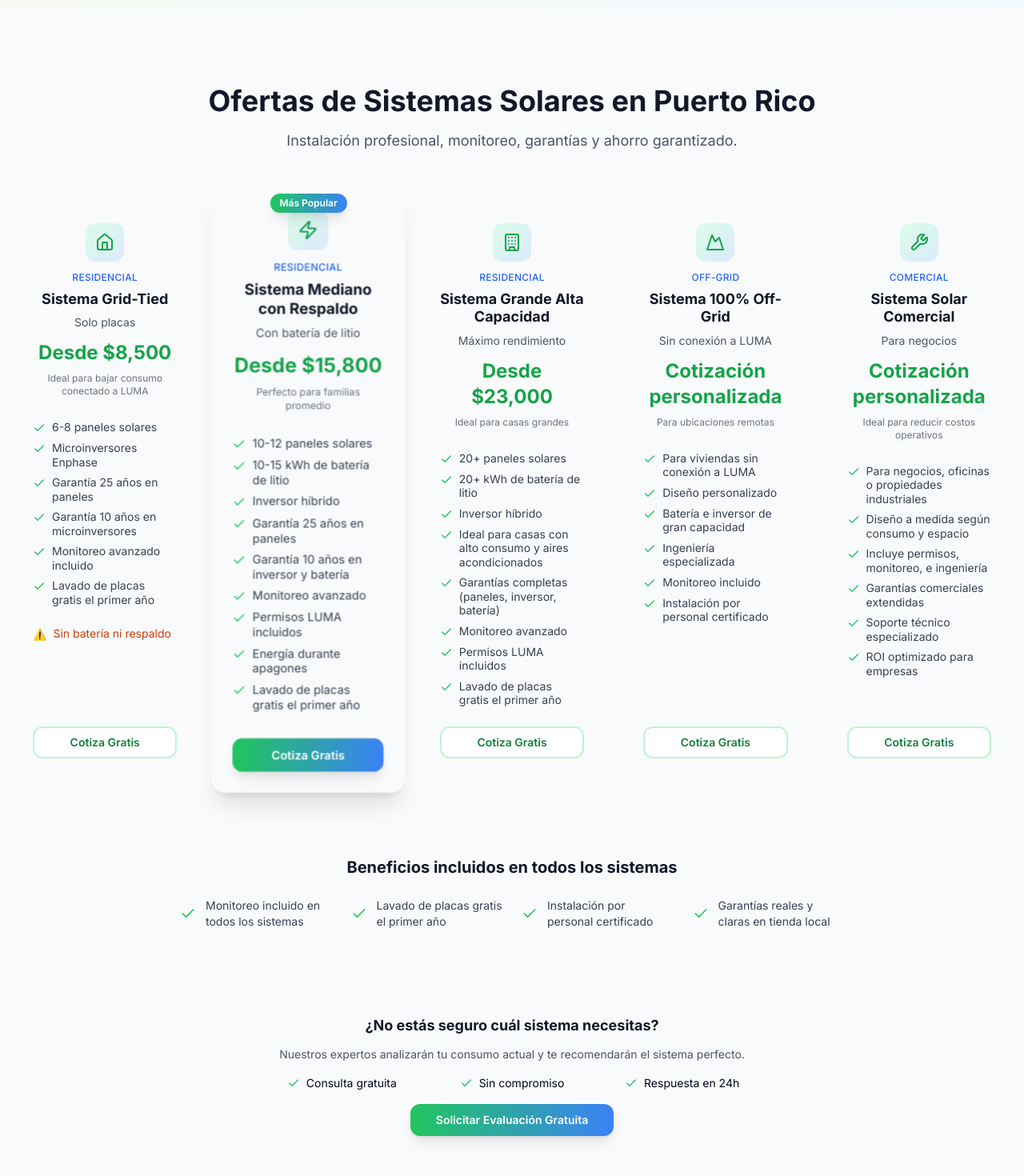
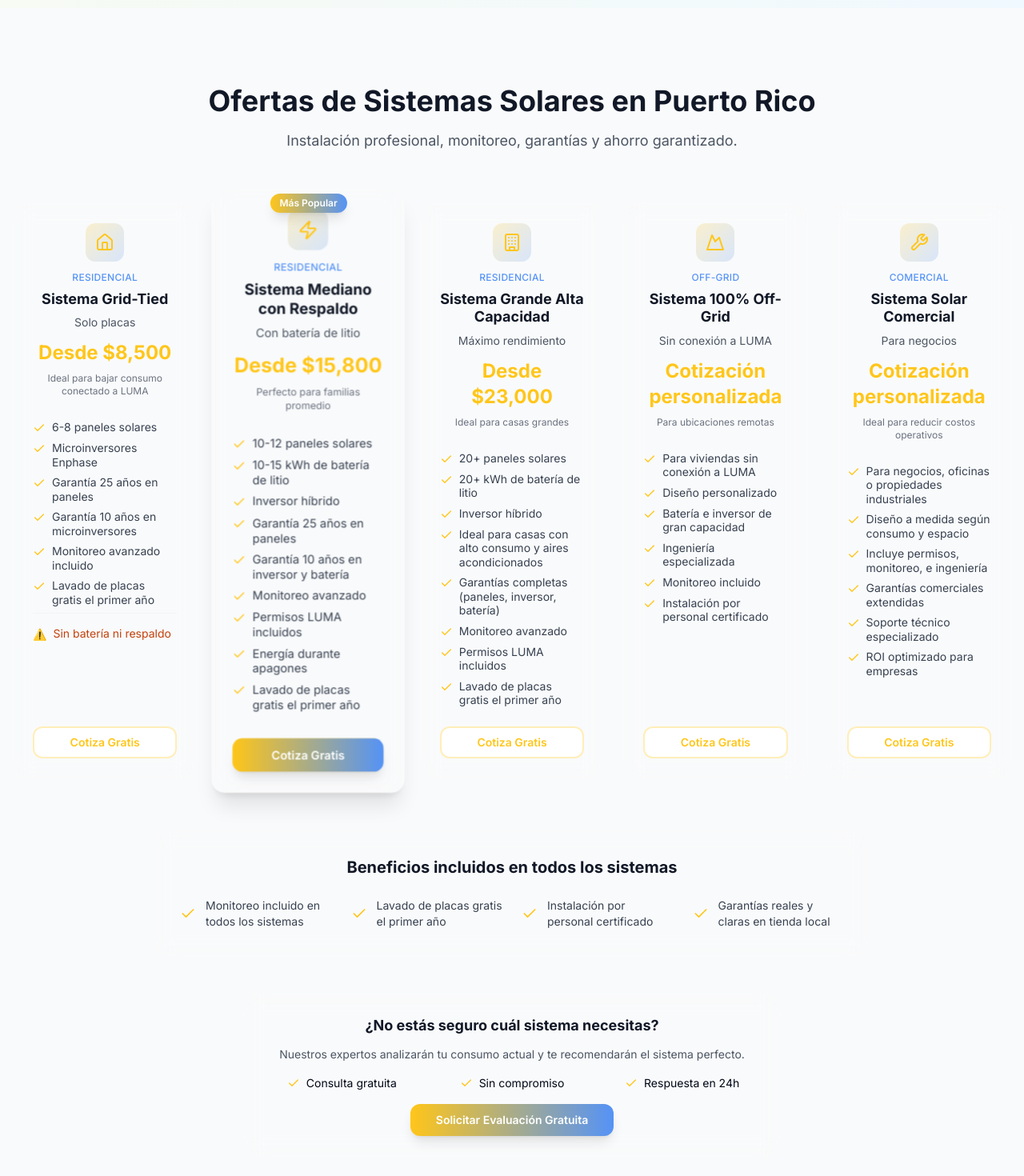
Before and after one commit to xOGz/sol-puerto-cotiza, a React (Vite) app: page / in a window 1280 px wide. Shown: the part 6758-8228 px from the top of the page at 80% size. Built offline with nearby package versions, Linux system fonts and the light colour scheme; no server answers; the database is empty.

Commit message:
Match pricing section color palette
Update the color scheme of the pricing section to align with the existing button styles across the website.

```diff
--- a/src/components/PricingSection.tsx
+++ b/src/components/PricingSection.tsx
@@ -142,27 +142,27 @@ const PricingSection = () => {
                 {/* Popular Badge */}
                 {pkg.popular && (
                   <div className="absolute -top-3 left-1/2 transform -translate-x-1/2 z-20">
-                    <div className="bg-gradient-to-r from-green-500 to-blue-500 text-white px-3 py-1 rounded-full text-xs font-semibold shadow-lg">
+                    <div className="bg-gradient-to-r from-kilowatt-primary to-kilowatt-secondary text-white px-3 py-1 rounded-full text-xs font-semibold shadow-lg">
                       Más Popular
                     </div>
                   </div>
                 )}
 
                 <div className={`glass p-6 rounded-2xl h-full flex flex-col ${
-                  pkg.popular ? 'border-2 border-green-200 shadow-xl transform scale-105' : 'border border-gray-200'
+                  pkg.popular ? 'border-2 border-kilowatt-primary/30 shadow-xl transform scale-105' : 'border border-gray-200'
                 } transition-all duration-300 hover:shadow-lg`}>
 
                   {/* Header with Icon */}
                   <div className="text-center mb-6">
-                    <div className="mx-auto w-12 h-12 bg-gradient-to-br from-green-100 to-blue-100 rounded-xl flex items-center justify-center mb-3">
-                      <IconComponent className="w-6 h-6 text-green-600" />
+                    <div className="mx-auto w-12 h-12 bg-gradient-to-br from-kilowatt-primary/20 to-kilowatt-secondary/20 rounded-xl flex items-center justify-center mb-3">
+                      <IconComponent className="w-6 h-6 text-kilowatt-primary" />
                     </div>
-                    <div className="text-xs font-medium text-blue-600 uppercase tracking-wide mb-2">
+                    <div className="text-xs font-medium text-kilowatt-secondary uppercase tracking-wide mb-2">
                       {pkg.category}
                     </div>
                     <h3 className="text-lg font-bold text-gray-900 mb-2 leading-tight">{pkg.name}</h3>
                     <p className="text-sm text-gray-600 mb-3">{pkg.subtitle}</p>
-                    <div className="text-2xl font-bold text-green-600 mb-2">{pkg.price}</div>
+                    <div className="text-2xl font-bold text-kilowatt-primary mb-2">{pkg.price}</div>
                     <div className="text-xs text-gray-500 mb-1">{pkg.ideal}</div>
                   </div>
 
@@ -170,7 +170,7 @@ const PricingSection = () => {
                   <div className="space-y-2 mb-6 flex-grow">
                     {pkg.features.map((feature, idx) => (
                       <div key={idx} className="flex items-start text-sm">
-                        <Check className="w-4 h-4 text-green-500 mr-2 flex-shrink-0 mt-0.5" />
+                        <Check className="w-4 h-4 text-kilowatt-primary mr-2 flex-shrink-0 mt-0.5" />
                         <span className="text-gray-700 leading-tight">{feature}</span>
                       </div>
                     ))}
@@ -193,8 +193,8 @@ const PricingSection = () => {
                     onClick={scrollToQuote}
                     className={`w-full py-3 rounded-xl font-semibold transition-all duration-300 text-sm ${
                       pkg.popular
-                        ? 'bg-gradient-to-r from-green-500 to-blue-500 hover:from-green-600 hover:to-blue-600 text-white shadow-lg'
-                        : 'bg-white border-2 border-green-200 text-green-700 hover:bg-green-50 hover:border-green-300'
+                        ? 'bg-gradient-to-r from-kilowatt-primary to-kilowatt-secondary hover:from-kilowatt-primary/90 hover:to-kilowatt-secondary/90 text-white shadow-lg'
+                        : 'bg-white border-2 border-kilowatt-primary/30 text-kilowatt-primary hover:bg-kilowatt-primary/5 hover:border-kilowatt-primary/50'
                     }`}
                   >
                     Cotiza Gratis
@@ -214,19 +214,19 @@ const PricingSection = () => {
 
             <div className="grid grid-cols-1 md:grid-cols-2 lg:grid-cols-4 gap-6 text-sm">
               <div className="flex items-center">
-                <Check className="w-5 h-5 text-green-500 mr-3 flex-shrink-0" />
+                <Check className="w-5 h-5 text-kilowatt-primary mr-3 flex-shrink-0" />
                 <span className="text-gray-700">Monitoreo incluido en todos los sistemas</span>
               </div>
               <div className="flex items-center">
-                <Check className="w-5 h-5 text-green-500 mr-3 flex-shrink-0" />
+                <Check className="w-5 h-5 text-kilowatt-primary mr-3 flex-shrink-0" />
                 <span className="text-gray-700">Lavado de placas gratis el primer año</span>
               </div>
               <div className="flex items-center">
-                <Check className="w-5 h-5 text-green-500 mr-3 flex-shrink-0" />
+                <Check className="w-5 h-5 text-kilowatt-primary mr-3 flex-shrink-0" />
                 <span className="text-gray-700">Instalación por personal certificado</span>
               </div>
               <div className="flex items-center">
-                <Check className="w-5 h-5 text-green-500 mr-3 flex-shrink-0" />
+                <Check className="w-5 h-5 text-kilowatt-primary mr-3 flex-shrink-0" />
                 <span className="text-gray-700">Garantías reales y claras en tienda local</span>
               </div>
             </div>
@@ -245,22 +245,22 @@ const PricingSection = () => {
 
             <div className="grid grid-cols-1 md:grid-cols-3 gap-4 text-sm mb-4">
               <div className="flex items-center justify-center">
-                <Check className="w-4 h-4 text-green-500 mr-2" />
+                <Check className="w-4 h-4 text-kilowatt-primary mr-2" />
                 <span>Consulta gratuita</span>
               </div>
               <div className="flex items-center justify-center">
-                <Check className="w-4 h-4 text-green-500 mr-2" />
+                <Check className="w-4 h-4 text-kilowatt-primary mr-2" />
                 <span>Sin compromiso</span>
               </div>
               <div className="flex items-center justify-center">
-                <Check className="w-4 h-4 text-green-500 mr-2" />
+                <Check className="w-4 h-4 text-kilowatt-primary mr-2" />
                 <span>Respuesta en 24h</span>
               </div>
             </div>
 
             <Button
               onClick={scrollToQuote}
-              className="bg-gradient-to-r from-green-500 to-blue-500 hover:from-green-600 hover:to-blue-600 text-white px-8 py-3 rounded-xl font-semibold shadow-lg"
+              className="bg-gradient-to-r from-kilowatt-primary to-kilowatt-secondary hover:from-kilowatt-primary/90 hover:to-kilowatt-secondary/90 text-white px-8 py-3 rounded-xl font-semibold shadow-lg"
             >
               Solicitar Evaluación Gratuita
             </Button>
```
